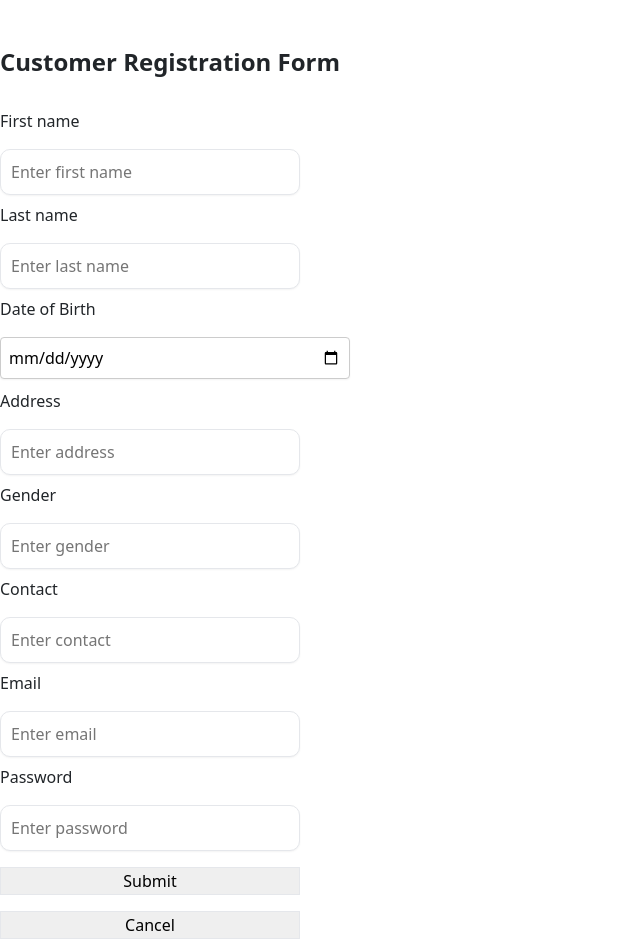
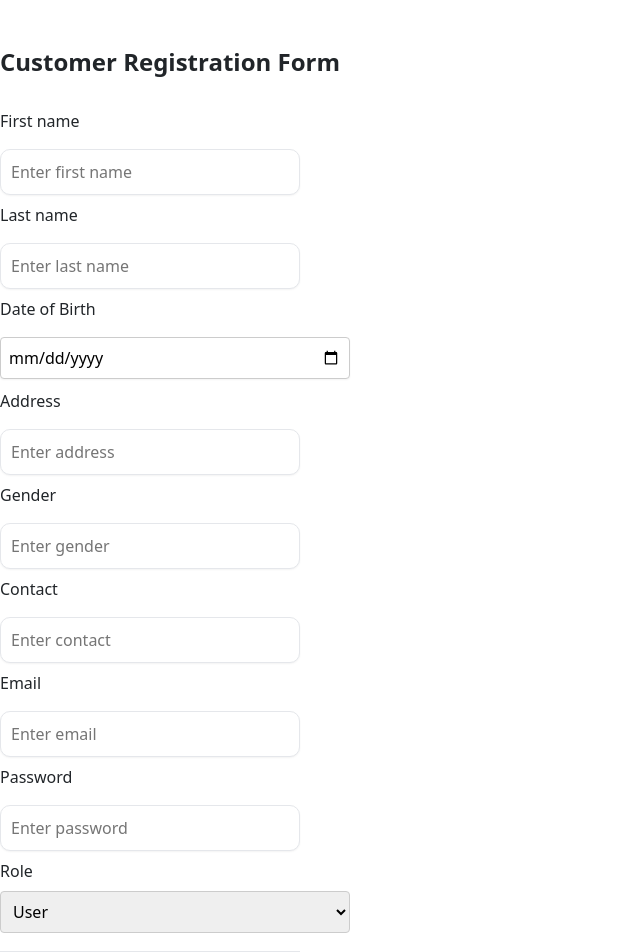
Before and after one commit to AbhishekPeiris/eYeCAREopticals, a React (Create React App) app in the folder frontend/: page /editcustomerdetails/1 in a window 1280 px wide. Shown: the top 952 px of the page, without its empty margins (0-640 px from the left). Built offline with nearby package versions, Linux system fonts and the light colour scheme; no server answers.

Commit message:
CustomerDetails

```diff
--- a/frontend/src/screens/UpdateCustomerDetails.js
+++ b/frontend/src/screens/UpdateCustomerDetails.js
@@ -14,6 +14,7 @@ function UpdateCustomerDetails() {
     const [contact, setContact] = useState();
     const [email, setEmail] = useState();
     const [password, setPassword] = useState();
+    const [role, setRole] = useState('user');
 
 
 
@@ -32,6 +33,7 @@ function UpdateCustomerDetails() {
             setContact(userData.contact);
             setEmail(userData.email);
             setPassword(userData.password);
+            setRole(userData.role);
 
           } catch (error) {
             console.log(error);
@@ -60,7 +62,8 @@ function UpdateCustomerDetails() {
             gender,
             contact,
             email,
-            password
+            password,
+            role
         }
 
         try {
@@ -156,6 +159,18 @@ function UpdateCustomerDetails() {
       }}
     />
   </div>
+  <div className="input-container">
+        <label>Role</label>
+            <br/>
+          <select
+              value={role}
+              required
+              onChange={(e) => setRole(e.target.value)}
+            >
+              <option value="admin">Admin</option>
+              <option value="user">User</option>
+            </select>
+        </div>
   <button type="submit" className="submit" style={{width:"300px"}}>Submit</button>
       <button class="submit" style={{width:"300px"}}>Cancel</button>
 </form>
```
Also changed, not shown: 1 other file (tests, documents, lock files or other folders).
